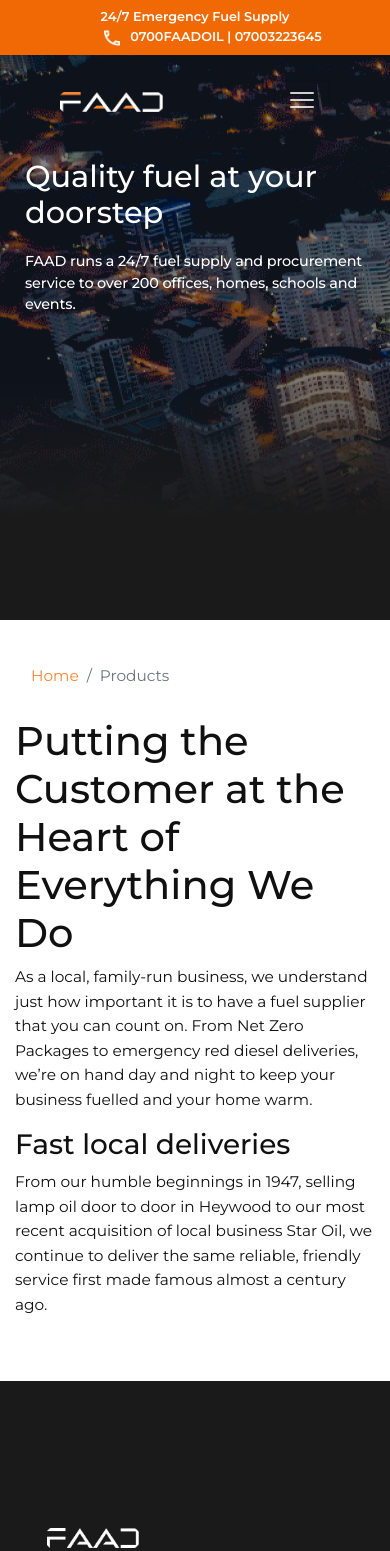
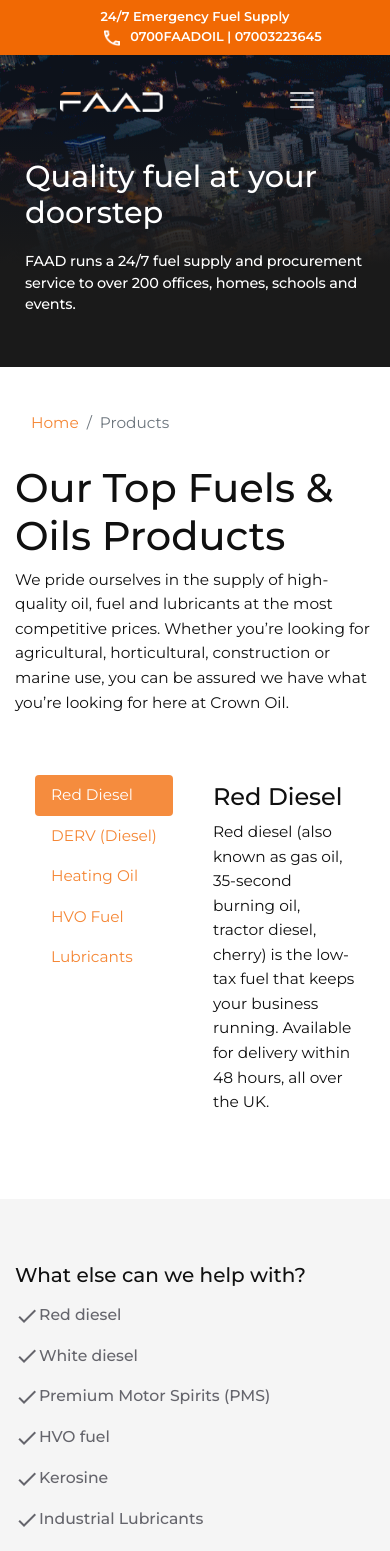
Before and after one commit to Klynox/faad-official, a Nuxt app: page /products in a window 390 px wide. Shown: the top 1551 px of the page. Built offline with nearby package versions, Linux system fonts and the light colour scheme.

Commit message:
Add content for about and products page

```diff
--- a/components/SecondaryHeader.vue
+++ b/components/SecondaryHeader.vue
@@ -13,12 +13,9 @@
 
         <b-collapse id="nav-collapse" is-nav>
           <b-navbar-nav class="ml-auto">
-            <b-nav-item-dropdown text="Products" right>
-              <b-dropdown-item href="#">EN</b-dropdown-item>
-              <b-dropdown-item href="#">ES</b-dropdown-item>
-              <b-dropdown-item href="#">RU</b-dropdown-item>
-              <b-dropdown-item href="#">FA</b-dropdown-item>
-            </b-nav-item-dropdown>
+            <li class="nav-item">
+              <nuxt-link class="nav-link" to="/products">Products</nuxt-link>
+            </li>
 
             <li class="nav-item">
               <nuxt-link class="nav-link" to="/about">About</nuxt-link>
@@ -102,7 +99,7 @@
 }
 @media (max-width: 767px) {
   .header {
-    min-height: 67vh;
+    min-height: 37vh;
   }
 }
 @media (min-width: 768px) {
--- a/pages/about.vue
+++ b/pages/about.vue
@@ -6,15 +6,75 @@
         <nav aria-label="breadcrumb">
           <ol class="breadcrumb">
             <li class="breadcrumb-item"><nuxt-link to="/">Home</nuxt-link></li>
-            <li class="breadcrumb-item active" aria-current="page">About FAAD</li>
+            <li class="breadcrumb-item active" aria-current="page">
+              About FAAD
+            </li>
           </ol>
         </nav>
         <div class="row">
-          <div class="col-lg-9">
+          <div class="col-lg-9 info-block">
             <h1>Putting the Customer at the Heart of Everything We Do</h1>
-            <p>As a local, family-run business, we understand just how important it is to have a fuel supplier that you can count on. From Net Zero Packages to emergency red diesel deliveries, we’re on hand day and night to keep your business fuelled and your home warm.</p>
+            <h4 class="off-color-2">24/7 fuel-related support, come rain or shine.</h4>
+            <p>
+              As a local, family-run business, we understand just how important
+              it is to have a fuel supplier that you can count on. From Net Zero
+              Packages to emergency red diesel deliveries, we’re on hand day and
+              night to keep your business fuelled and your home warm.
+            </p>
+            <div class="row mt-5">
+              <div class="col-sm-6">
+                <h4 class="off-color-1">24/7 fuel-related support, come rain or shine.</h4>
+                <p>Finding the best price for your fuel is easy. It’s our friendly service and first-class local knowledge that puts us leagues ahead of the competition.</p>
+                <p>Our philosophy is simple: to be large enough to fulfill nationwide deliveries whilst retaining the flexibility to arrange emergency deliveries on a same day / next day basis.</p>
+              </div>
+              <div class="col-sm-6">
+                <h4 class="off-color-1">24/7 fuel-related support, come rain or shine.</h4>
+                <p>With our headquarters located in Bury, Greater Manchester, we’re passionate about working with local businesses to help make a difference in our local community.</p>
+                <p>From sponsoring events to donating alternative fuels to help reduce local emissions, we understand that it’s never been more important to support local and shop local.</p>
+              </div>
+            </div>
             <h3>Fast local deliveries</h3>
-            <p>From our humble beginnings in 1947, selling lamp oil door to door in Heywood to our most recent acquisition of local business Star Oil, we continue to deliver the same reliable, friendly service first made famous almost a century ago.</p>
+            <p>
+              From our humble beginnings in 1947, selling lamp oil door to door
+              in Heywood to our most recent acquisition of local business Star
+              Oil, we continue to deliver the same reliable, friendly service
+              first made famous almost a century ago.
+            </p>
+            <hr/>
+            <h4>Our commitment to the environment</h4>
+            <p>
+              We have one simple goal: to be the number 1 supplier of alternative fuels to the UK market. With over 70 years’ experience, we recognise that our operations directly influence the environment and continuously seek ways to reduce own emissions and our customers’ too.
+            </p>
+            <h5>Crown Oil will be carbon neutral by April 2022 and Net Zero direct emissions (scope 1 and 2) by 2030 or sooner.</h5>
+            <p>We’re proud to be the first and only UK fuel supplier to run our entire fleet on HVO fuel. We hope this move showcases its ability to perform faultlessly as a diesel alternative and encourages other businesses to go green in their fleet too.</p>
+            <p>To reflect our environmental initiatives within the liquid fuel distribution industry, we are thrilled to have won UKIFDA’s Green Award for 2021. The award further showcases our commitment to leading the way in sustainability and environmental performance for a decarbonised future.</p>
+            <hr/>
+            <h4>What else are we doing to help our local community?</h4>
+            <ul>
+              <li>Prioritising vulnerable customers to ensure they don’t go cold this winter</li>
+              <li>Guaranteeing fuel is delivered straight to your business with 24-48 hours of order</li>
+              <li>Donating 1000 bottles of hand sanitiser to Bury Hospice and Springhill Hospice</li>
+              <li>Sponsoring local junior race car driver, ADS1928Racing</li>
+              <li>Supporting Rochdale Moorland Children’s Home</li>
+              <li>Collecting food for The Food Bank</li>
+              <li>Donating gifts to Mission Christmas</li>
+            </ul>
+            <h4 class="mt-5">Supporting local charities</h4>
+            <p>We are passionate about support local causes and have donated to various ventures, including Heywood Foodbank, The Friends of Hopwood Park community café and the Boomerang Centre in Bury.</p>
+            <p>We are thrilled to have received a certificate of recognition for our continued work with Heywood in Bloom which included the ‘Wonder Wall’ outside of the Crown Oil Arena, a big part of the Rochdale in Bloom project.</p>
+            <h4>Sports teams and individuals</h4>
+            <p>Crown Oil is proud to be the official sponsor of Rochdale AFC’s front of shirts since 2012 and stadium naming rights since 2016. RAFC is a great fit with Crown Oil as they are locally based and share the same vision and values.</p>
+            <p>We have also been able to assist local race car driver, Adam, with achieving his karting dreams by paying for his kit which must meet rigorous health and safety standards.</p>
+            <p>In addition to sponsorships, we run regular football kit competitions to help alleviate some of the financial burdens placed on schools. Keep an eye on our social media platforms for upcoming giveaways.</p>
+            <hr/>
+            <h4 class="mt-5">The Crown Oil Group</h4>
+            <p>The Crown Oil Group continues to expand to offer our customers better UK coverage, and more than just oil and lubricants.</p>
+            <p>To find out about each one of our brands, visit our dedicated Crown Oil Group Information Page.</p>
+            <hr/>
+            <h4 class="mt-5">Crown Oil’s History</h4>
+            <p>Harry Greensmith began selling lamp oil door to door in Heywood, where he was popularly known as Harry Lamp Oil, thanks to his kind manner and reliable service.</p>
+            <p>After years spent growing his business and supporting his local community during WW2, he expanded his product range to include the bulk sale and distribution of fuels and lubricants.</p>
+            <p>We have since continued to grow, where we now specialise in providing efficient oil, alternative fuels and lubricant deliveries to both commercial and domestic customers, across the UK. Scroll down to the below timeline to follow our journey.</p>
           </div>
         </div>
       </div>
@@ -25,18 +85,36 @@
 <script>
 export default {
   head: {
-    title: 'About FAAD Oil LTD',
+    title: "About FAAD Oil LTD",
     meta: [
       {
-        hid: 'description',
-        name: 'description',
-        content: 'All about what we offer'
-      }
+        hid: "description",
+        name: "description",
+        content: "All about what we offer",
+      },
     ],
+  },
+};
+</script>
+<style lang="scss" scoped>
+.info-block {
+  h1 {
+    color: #f58634;
+    margin-bottom: 1rem;
+  }
+  h2,
+  h3,
+  h4 {
+    margin-bottom: 0.7rem;
+  }
+  img {
+    height: auto;
+    max-width: 100%;
+  }
+  .off-color-2 {
+    color: #4b914b;
   }
 }
-</script>
-<style lang="scss" scoped>
 .about-main {
   margin-top: 2rem;
 
@@ -47,7 +125,7 @@
       color: #f58634;
 
       &:hover {
-        color: darken(#f58634, 7%)
+        color: darken(#f58634, 7%);
       }
     }
   }
--- a/pages/products.vue
+++ b/pages/products.vue
@@ -11,10 +11,105 @@
         </nav>
         <div class="row">
           <div class="col-lg-9">
-            <h1>Putting the Customer at the Heart of Everything We Do</h1>
-            <p>As a local, family-run business, we understand just how important it is to have a fuel supplier that you can count on. From Net Zero Packages to emergency red diesel deliveries, we’re on hand day and night to keep your business fuelled and your home warm.</p>
-            <h3>Fast local deliveries</h3>
-            <p>From our humble beginnings in 1947, selling lamp oil door to door in Heywood to our most recent acquisition of local business Star Oil, we continue to deliver the same reliable, friendly service first made famous almost a century ago.</p>
+            <h1>Our Top Fuels & Oils Products</h1>
+            <p>
+              We pride ourselves in the supply of high-quality oil, fuel and
+              lubricants at the most competitive prices. Whether you’re looking
+              for agricultural, horticultural, construction or marine use, you
+              can be assured we have what you’re looking for here at Crown Oil.
+            </p>
+
+            <b-card class="mt-5 dirty-card" no-body>
+              <b-tabs pills card vertical>
+                <b-tab title="Red Diesel" active>
+                  <h4>Red Diesel</h4>
+                  <p>
+                    Red diesel (also known as gas oil, 35-second burning oil,
+                    tractor diesel, cherry) is the low-tax fuel that keeps your
+                    business running. Available for delivery within 48 hours,
+                    all over the UK.
+                  </p>
+                </b-tab>
+                <b-tab title="DERV (Diesel)"
+                  ><h4>DERV (Diesel)</h4>
+                  <p>
+                    DERV is commonly referred to as road diesel and white
+                    diesel. It’s derived straight from the refinery, meaning
+                    you’ll get your bulk supply at the best price possible. No
+                    matter where your fleet is located, we’ll keep your business
+                    on the road.
+                  </p></b-tab
+                >
+                <b-tab title="Heating Oil"
+                  ><h4>Heating Oil</h4>
+                  <p>
+                    Made for use in central heating systems in homes and
+                    commercial building such as schools and colleges, our
+                    heating oil is available at competitive prices, anywhere in
+                    the UK
+                  </p></b-tab
+                >
+                <b-tab title="HVO Fuel"
+                  ><h4>HVO Fuel</h4>
+                  <p>
+                    HVO fuel is a fossil free alternative to existing diesel
+                    fuels. Switch today to help tackle climate change head-on,
+                    by sustainably fuelling your operations and reducing your
+                    net CO2 greenhouse gas emissions by up to 90%.
+                  </p></b-tab
+                >
+                <b-tab title="Lubricants"
+                  ><h4>Lubricants</h4>
+                  <p>
+                    Whatever industry you work in, our wide range of
+                    high-quality greases and lubricants will keep your business
+                    running smoothly for years to come.
+                  </p></b-tab
+                >
+              </b-tabs>
+            </b-card>
+
+          </div>
+        </div>
+      </div>
+    </section>
+     <section class="features">
+      <div class="container">
+        <div class="row justify-content-between">
+          <div class="col-md-6 feature-Hslwq">
+            <h5>What else can we help with?</h5>
+            <b-nav vertical>
+              <b-nav-item class="d-flex align-items-center">
+                <img src="@/static/images/icon/check.png" />
+                <span>Red diesel</span>
+              </b-nav-item>
+              <b-nav-item class="d-flex align-items-center">
+                <img src="@/static/images/icon/check.png" />
+                <span>White diesel</span>
+              </b-nav-item>
+              <b-nav-item class="d-flex align-items-center">
+                <img src="@/static/images/icon/check.png" />
+                <span>Premium Motor Spirits (PMS)</span>
+              </b-nav-item>
+              <b-nav-item class="d-flex align-items-center">
+                <img src="@/static/images/icon/check.png" />
+                <span>HVO fuel</span>
+              </b-nav-item>
+              <b-nav-item class="d-flex align-items-center">
+                <img src="@/static/images/icon/check.png" />
+                <span>Kerosine</span>
+              </b-nav-item>
+              <b-nav-item class="d-flex align-items-center">
+                <img src="@/static/images/icon/check.png" />
+                <span>Industrial Lubricants</span>
+              </b-nav-item>
+              <b-nav-item class="d-flex align-items-center">
+                <img src="@/static/images/icon/check.png" />
+                <span>Industrial Heating Oil</span>
+              </b-nav-item>
+            </b-nav>
+          </div>
+          <div class="col-md-6 feature-Hslwq">
           </div>
         </div>
       </div>
@@ -22,9 +117,29 @@
     <Footer />
   </div>
 </template>
-<style lang="scss" scoped>
+<style lang="scss">
 .about-main {
   margin-top: 2rem;
+
+  .dirty-card {
+    border: 0;
+
+    .card-header {
+      background: transparent;
+    }
+    .nav-pills .nav-link.active,
+    .nav-pills .show > .nav-link {
+      background: lighten(#f58634, 2%);
+      color: #fff;
+    }
+    .nav-pills .nav-link {
+      color: #f58634;
+    }
+  }
+
+  .nav-item + .nav-item {
+    margin-left: 0 !important;
+  }
 
   .breadcrumb {
     background-color: transparent;
@@ -33,7 +148,7 @@
       color: #f58634;
 
       &:hover {
-        color: darken(#f58634, 7%)
+        color: darken(#f58634, 7%);
       }
     }
   }
```
